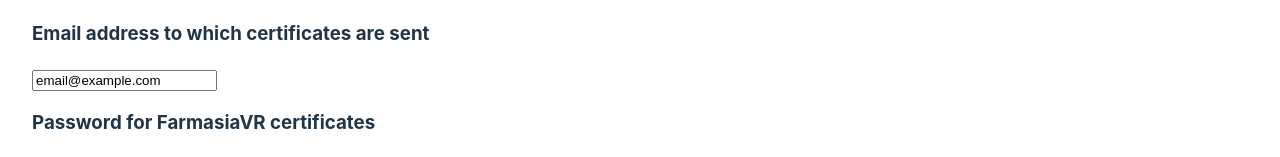
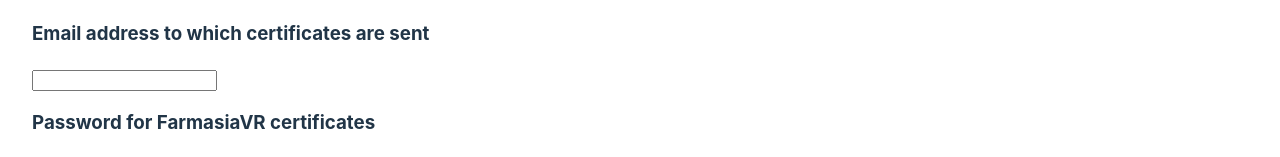
Before and after one commit to FarmasiaVR/farmasia-vr-certificate-backend, a React (Vite) app in the folder farmasia-ui/: page / in a window 1280 px wide. Shown: the part 235-392 px from the top of the page. Built offline with nearby package versions, Linux system fonts and the light colour scheme.

Commit message:
removed default email

```diff
--- a/farmasia-ui/src/pages/updateCredentials.jsx
+++ b/farmasia-ui/src/pages/updateCredentials.jsx
@@ -4,7 +4,7 @@
 const UpdateCredentials = ({ setMessage, setError }) => {
   const [password, setPassword] = useState('')
   const [password2, setPassword2] = useState('')
-  const [email, setEmail] = useState("email@example.com")
+  const [email, setEmail] = useState("")
 
   const handleSubmit = async (e) => {
     e.preventDefault()
```
